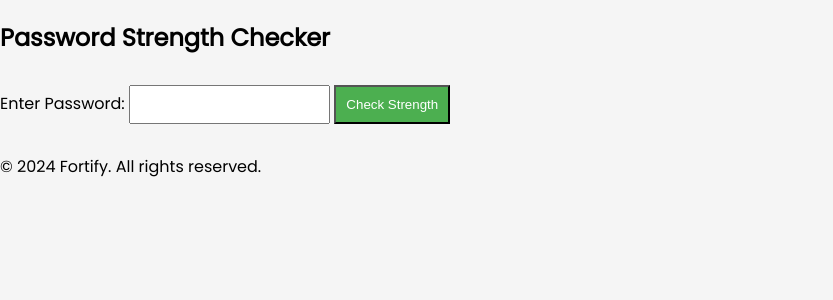
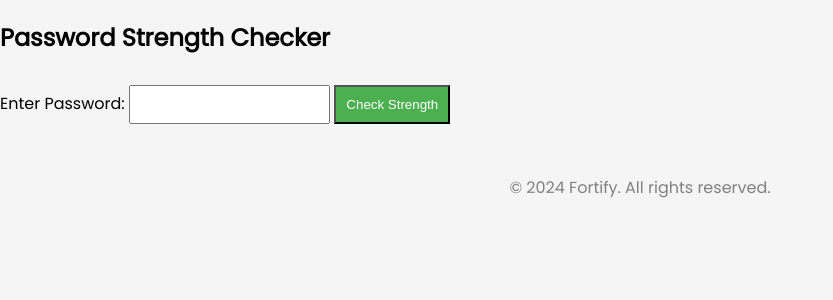
Before and after one commit to xaviermontane/fortify, a Flask app: page / in a window 1280 px wide. Shown: the part 81-381 px from the top of the page, without its empty margins (0-833 px from the left). Run offline with Flask 3, Linux system fonts and the light colour scheme.

Commit message:
style(css): colour and align footer

```diff
--- a/static/styles.css
+++ b/static/styles.css
@@ -11,6 +11,12 @@
     margin: 0;
     padding: 0;
     color: grey;
+}
+
+footer {
+    color: grey;
+    text-align: center;
+    padding: 5px;
 }
 
 .navbar {
```
